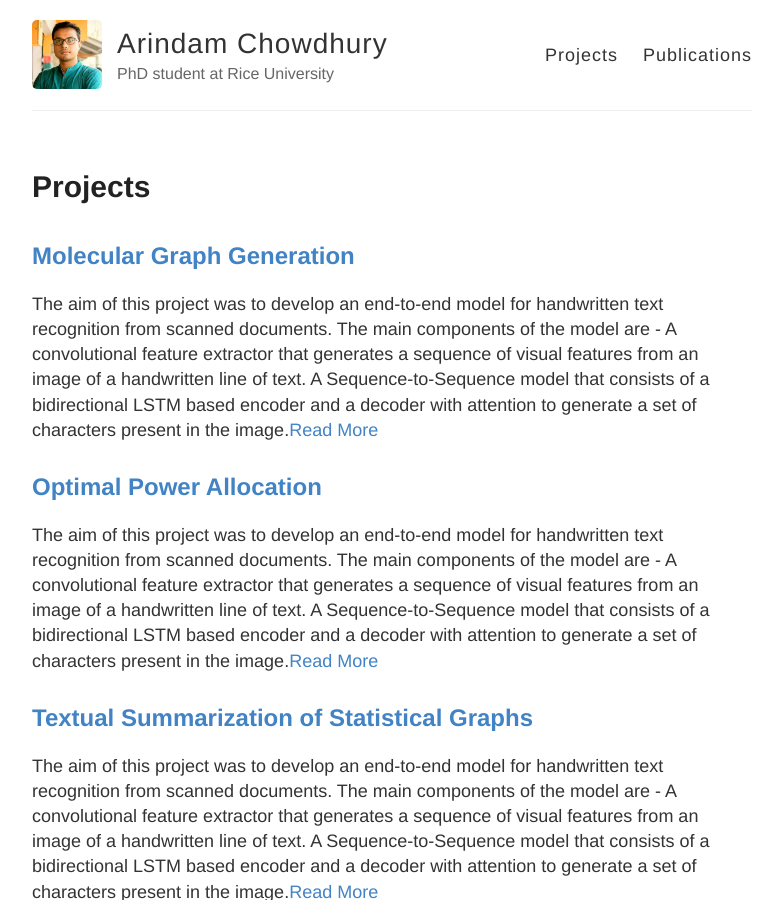
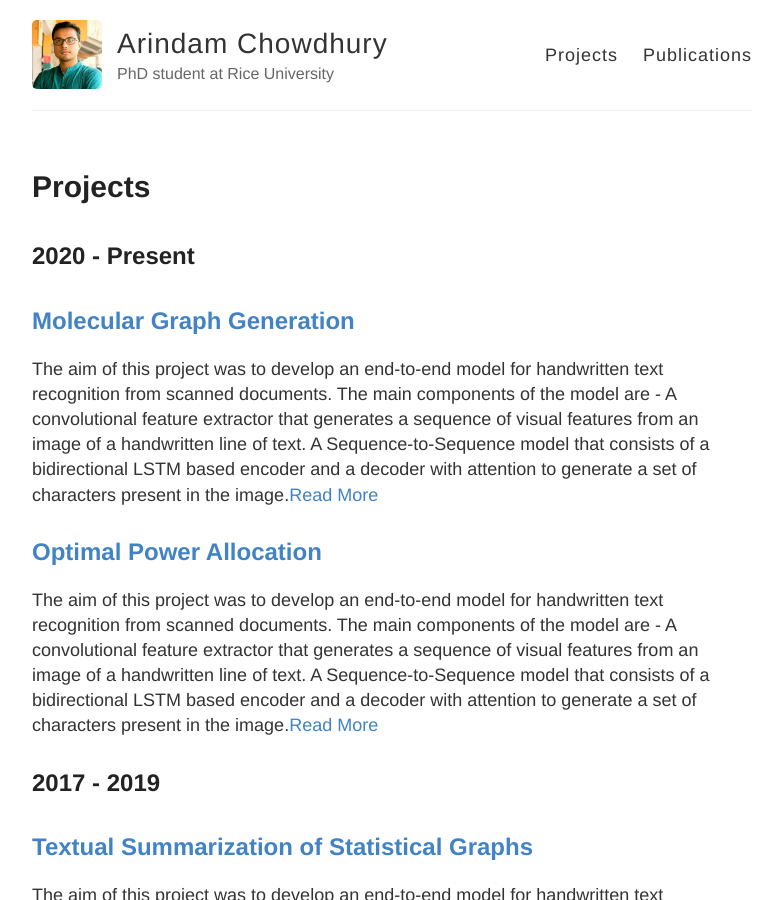
Before and after one commit to ArCho48/ArCho48.github.io, a Jekyll site: the page built from projects.md, in a window 1280 px wide and 900 px high. Shown: the whole window, without its empty margins (248-1030 px from the left). Built offline with Jekyll 4.4.1, drawn with Linux system fonts in a browser that asks for light colours.

Commit message:
twelveth commit

```diff
--- a/projects.md
+++ b/projects.md
@@ -3,6 +3,8 @@ layout: page
 title: Projects
 permalink: /projects/
 ---
+
+## 2020 - Present
 
 ## [Molecular Graph Generation](/projects//MolecularGraphs.md)
 The aim of this project was to develop an end-to-end model for handwritten text recognition from scanned documents. The main components of the model are -
@@ -15,6 +17,7 @@ The aim of this project was to develop an end-to-end model for handwritten text
 A convolutional feature extractor that generates a sequence of visual features from an image of a handwritten line of text.
 A Sequence-to-Sequence model that consists of a bidirectional LSTM based encoder and a decoder with attention to generate a set of characters present in the image.[Read More](/projects//InformationExtraction.md)
 
+## 2017 - 2019
 
 ## [Textual Summarization of Statistical Graphs](/projects//StatisticalGraphs.md)
 The aim of this project was to develop an end-to-end model for handwritten text recognition from scanned documents. The main components of the model are -
```
